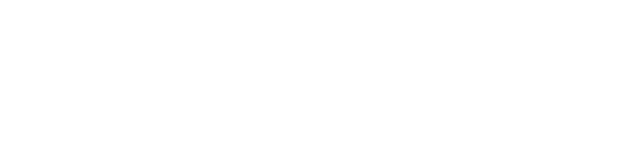
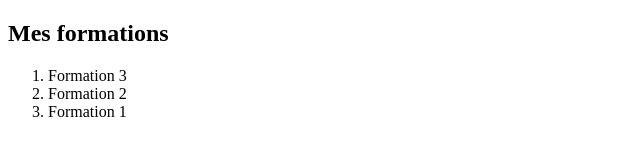
Before and after one commit to nyx-deb/mon-cv, a plain HTML site: page index.html in a window 1280 px wide. Shown: the whole page, without its empty margins (0-640 px from the left). Drawn offline with Linux system fonts and the light colour scheme.

Commit message:
mise en place de la section formations

```diff
--- a/index.html
+++ b/index.html
@@ -7,6 +7,14 @@
     <title>Document</title>
 </head>
 <body>
-
+    <!-- Mes formations -->
+     <section>
+        <h2>Mes formations</h2>
+        <ol>
+            <li>Formation 3</li>
+            <li>Formation 2</li>
+            <li>Formation 1</li>
+        </ol>
+     </section>
 </body>
 </html>
```
